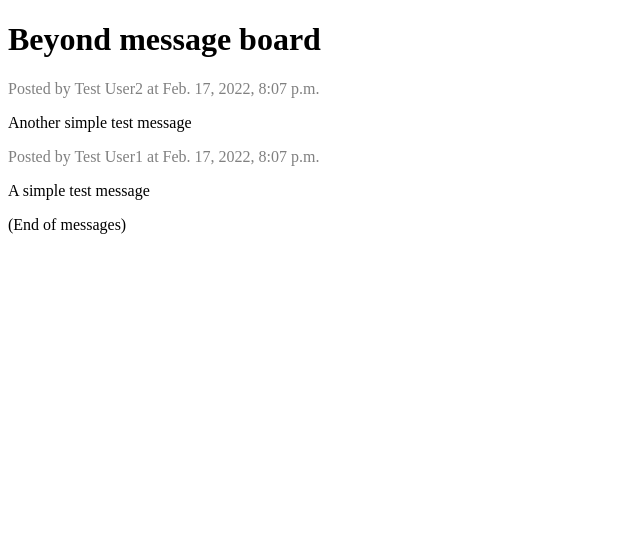
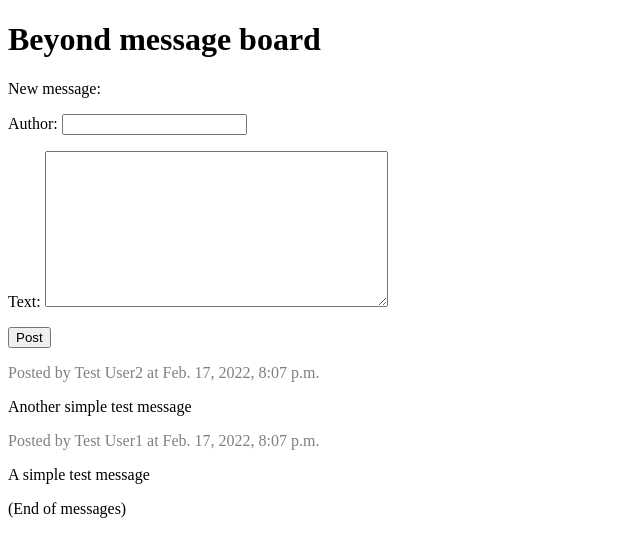
Before and after one commit to taljacob2/beyond-tutorial, a Django app: page / in a window 1280 px wide. Shown: the top 557 px of the page, without its empty margins (0-640 px from the left). Run offline with Django 4.2, Linux system fonts and the light colour scheme; data comes from the database, SQL or seed files in the repository.

Commit message:
Allow Client To Post To The Message-Board
- **Views**
    Introduces the *form* we have made, such
    that the client will be able to fill its
    fields to produce a *POST* request to the
    [views](msgboard/views.py)`.board` function.
- **Database**
    Every *message* the client adds via the
    *form* in [board.html](msgboard/templates/msgboard/board.html), is *inserted* to the
    *messages table* in the database, and
    displayed like all the rest messages.

```diff
--- /dev/null
+++ b/msgboard/forms.py
@@ -0,0 +1,8 @@
+from django import forms
+from .models import Message
+
+
+class MessageForm(forms.ModelForm):
+    class Meta:
+        model = Message
+        fields = ('author', 'text')
--- a/msgboard/templates/msgboard/board.html
+++ b/msgboard/templates/msgboard/board.html
@@ -8,6 +8,14 @@
     </head>
     <body>
         <h1>Beyond message board</h1>
+        <div class="newfrm">
+            <p class="newmsg">New message:</p>
+            <form method="post">
+                {% csrf_token %}
+                {{ form.as_p }}
+                <input type="submit" value="Post">
+            </form>
+        </div>
         {% for message in messages %}
         <div class="message">
             <p class="author">
--- a/msgboard/views.py
+++ b/msgboard/views.py
@@ -1,7 +1,19 @@
-from django.shortcuts import render
+from django.shortcuts import render, redirect
 from .models import Message
+from .forms import MessageForm
 
 
 def board(request):
     messages = Message.objects.order_by('-date')
-    return render(request, 'msgboard/board.html', {'messages': messages})
+    if request.method == "POST":
+        form = MessageForm(request.POST)
+        if form.is_valid():
+            form.save()
+            return redirect('board')
+    else:
+        form = MessageForm()
+    return render(request, 'msgboard/board.html',
+                  {
+                      'messages': messages,
+                      'form': form,
+                  })
```
